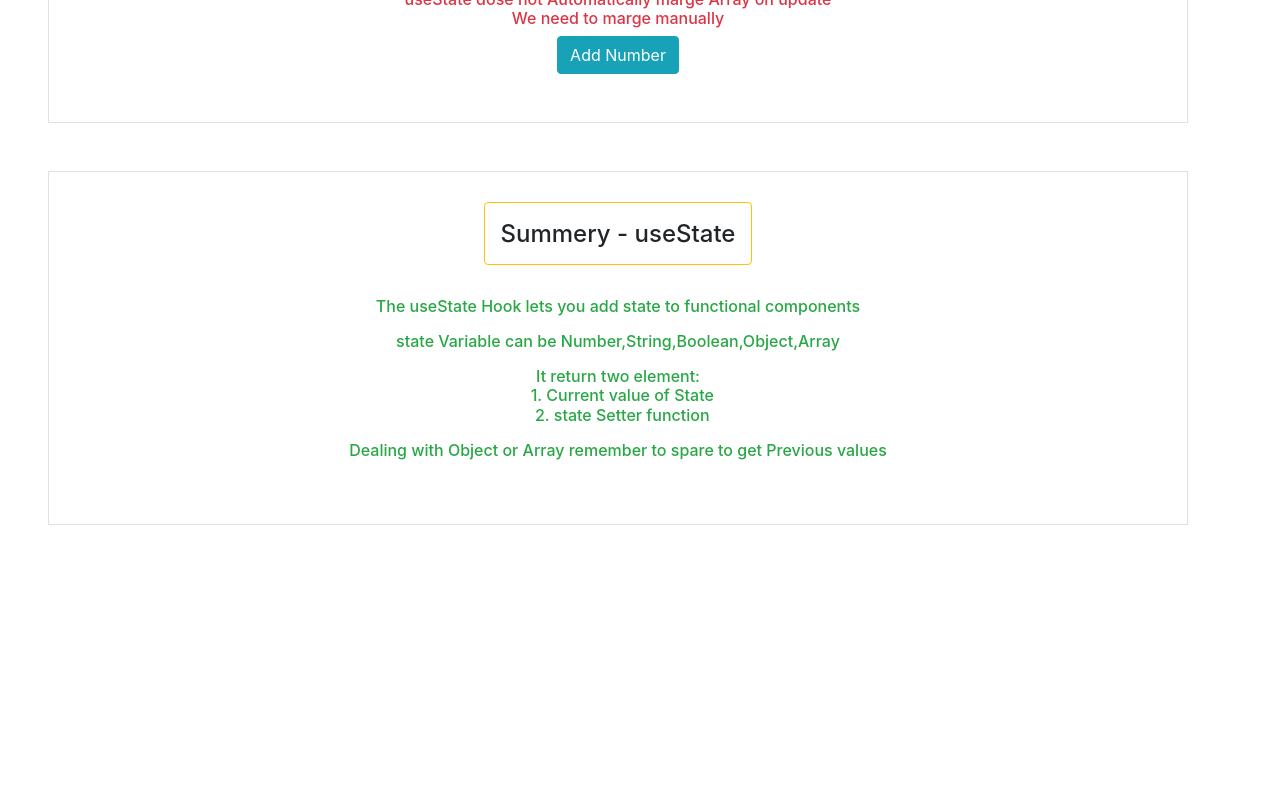
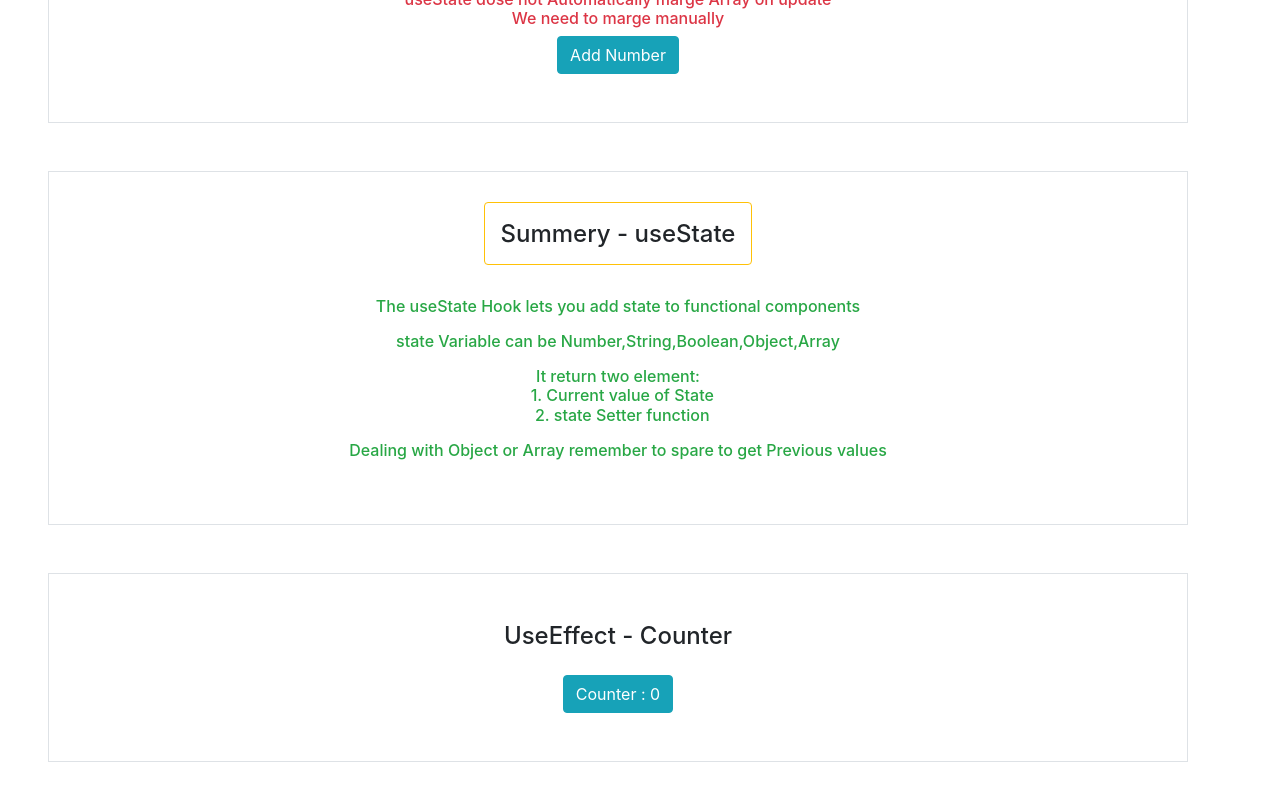
Before and after one commit to MinhazMinu/React-hooks, a React (Create React App) app: page / in a window 1280 px wide. Shown: the part 1132-1932 px from the top of the page. Before the commit the page ends 1705 px from the top, so only its background shows below. Built offline with nearby package versions, Linux system fonts and the light colour scheme.

Commit message:
use UseEffect as a side effect of count button to update document title

```diff
--- a/src/App.js
+++ b/src/App.js
@@ -6,6 +6,8 @@ import Counter2 from "./Components/UseState/Counter2";
 import Counter3 from "./Components/UseState/Counter3";
 import Counter4 from "./Components/UseState/Counter4";
 import SummeryUseState from "./Components/UseState/SummeryUseState";
+// UseEffect import
+import CounterUE from "./Components/UseEffect/CounterUE";
 
 function App() {
   return (
@@ -15,6 +17,8 @@ function App() {
       <Counter3></Counter3>
       <Counter4></Counter4>
       <SummeryUseState></SummeryUseState>
+      {/* UseEffect */}
+      <CounterUE></CounterUE>
     </div>
   );
 }
--- /dev/null
+++ b/src/Components/UseEffect/CounterUE.js
@@ -0,0 +1,28 @@
+import React, { useState, useEffect } from "react";
+/**
+ * We want to Change the PageTitle of The browser tab ,
+ *  whenEver we click on the counter Button.
+ * Todo so, First implement the Counter Button and
+ * as a Side effect of that counter value change, we useEffect To perform side effect.
+ * in our case Changing the page Title
+ */
+
+const CounterUE = () => {
+  const [count, setCount] = useState(0);
+
+  //useEffect passes a function as arguments
+  //this function get Executed after every randers of a component
+  useEffect(() => {
+    document.title = `You Clicked ${count} time`;
+  });
+  return (
+    <div className="container border m-5 p-5">
+      <h4 className="mb-4">UseEffect - Counter</h4>
+      <button className="btn btn-info" onClick={() => setCount(count + 1)}>
+        Counter : {count}{" "}
+      </button>
+    </div>
+  );
+};
+
+export default CounterUE;
```
